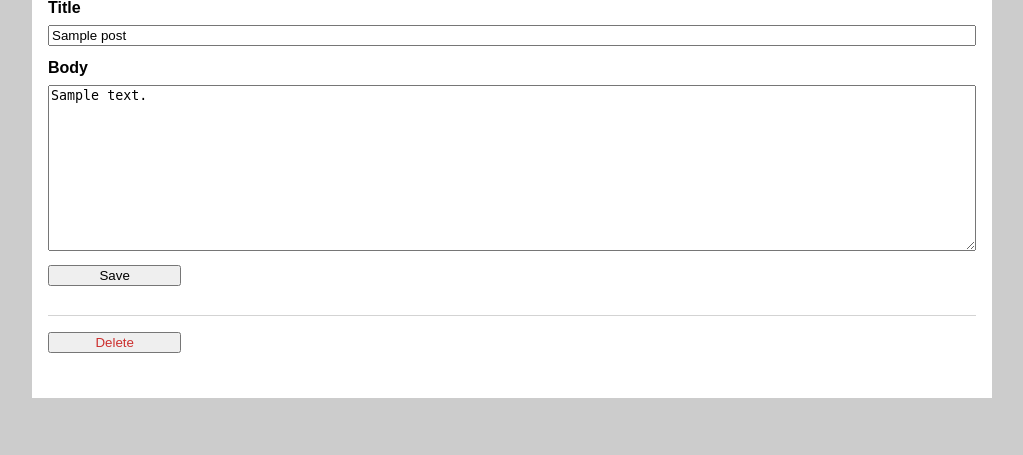
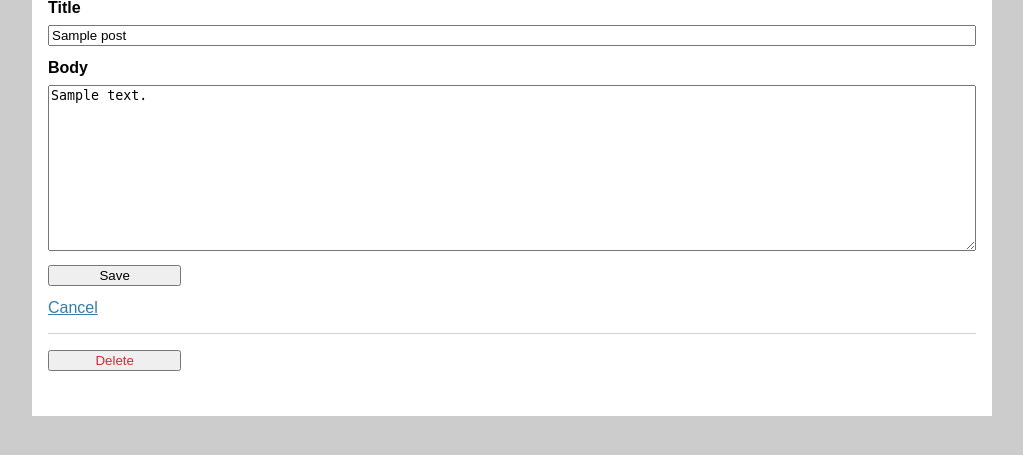
Before and after one commit to jmartin111/flaskr, a Flask app: template flaskr/templates/blog/update.html in a window 1280 px wide. Shown: the part 115-570 px from the top of the page, without its empty margins (128-1151 px from the left). Run offline with Flask 2, Linux system fonts and the light colour scheme; the template is opened without the code that fills it: most values are stand-ins (such as "Sample title", 1, 10 or a date in 2020).

Commit message:
Add cancel functionality to the templates
* Returns user to '/'

```diff
--- a/flaskr/templates/blog/comment.html
+++ b/flaskr/templates/blog/comment.html
@@ -12,5 +12,6 @@
                 {{ request.form['comment'] }}
             </textarea>
         <input type="submit" value="Submit">
+        <a href="{{ url_for('blog.index') }}">Cancel</a>
     </form>
 {% endblock %}
--- a/flaskr/templates/blog/create.html
+++ b/flaskr/templates/blog/create.html
@@ -11,5 +11,6 @@
         <label for="body">Body</label>
             <textarea name="body" id="body">{{ request.form['body'] }}</textarea>
         <input type="submit" value="Save">
+        <a href="{{ url_for('blog.index') }}">Cancel</
     </form>
 {% endblock %}
--- a/flaskr/templates/blog/update.html
+++ b/flaskr/templates/blog/update.html
@@ -12,6 +12,7 @@
     <label for="body">Body</label>
     <textarea name="body" id="body">{{ request.form['body'] or post['body'] }}</textarea>
     <input type="submit" value="Save">
+    <a href="{{ url_for('blog.index') }}">Cancel</a>
   </form>
   <hr>
   <form action="{{ url_for('blog.delete_post', post_id=post['id']) }}" method="post">
```
